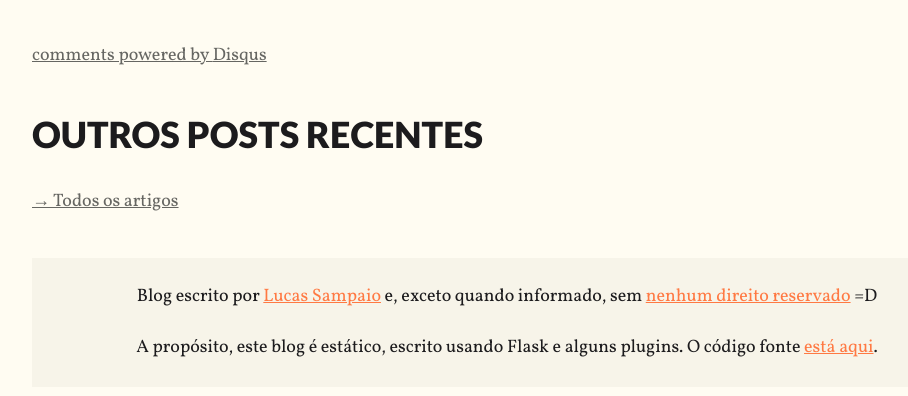
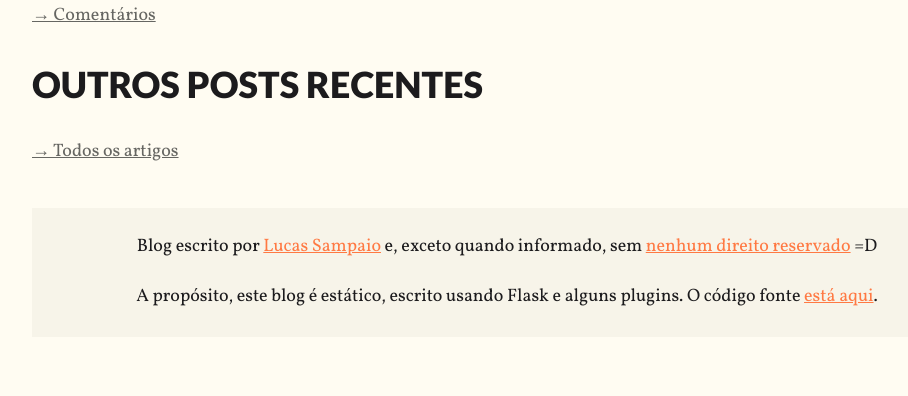
Before and after one commit to lucassmagal/blog, a Flask app: template templates/index.html in a window 1280 px wide. Shown: the part 66-462 px from the top of the page, without its empty margins (133-1041 px from the left). Run offline with Flask 2, Linux system fonts and the light colour scheme; the template is opened without the code that fills it, so the values that code supplies are empty; some libraries are stand-ins or nearby versions.

Commit message:
Index não exibe mais comentarios do disqus

```diff
--- a/templates/index.html
+++ b/templates/index.html
@@ -21,22 +21,7 @@
         {{ post.html | safe }}
     </article>
 
-    <footer class="comments">
-        <div id="disqus_thread"></div>
-        <script type="text/javascript">
-            /* * * CONFIGURATION VARIABLES: EDIT BEFORE PASTING INTO YOUR WEBPAGE * * */
-            var disqus_shortname = 'lsmagalhes'; // required: replace example with your forum shortname
-
-            /* * * DON'T EDIT BELOW THIS LINE * * */
-            (function() {
-                var dsq = document.createElement('script'); dsq.type = 'text/javascript'; dsq.async = true;
-                dsq.src = 'http://' + disqus_shortname + '.disqus.com/embed.js';
-                (document.getElementsByTagName('head')[0] || document.getElementsByTagName('body')[0]).appendChild(dsq);
-            })();
-        </script>
-        <noscript>Please enable JavaScript to view the <a href="http://disqus.com/?ref_noscript">comments powered by Disqus.</a></noscript>
-        <a href="http://disqus.com" class="dsq-brlink">comments powered by <span class="logo-disqus">Disqus</span></a>
-    </footer>
+    <a href="{{ url_for('post', title=post.slug) }}#disqus_thread">&rarr; Comentários</a>
 </section>
 
 <section id="posts">
@@ -58,6 +43,6 @@
         {% endfor %}
     </ul>
 
-    <a href="">&rarr; Todos os artigos</a>
+    <a href="{{ url_for('arquivo') }}">&rarr; Todos os artigos</a>
 </section>
 {% endblock %}
```
